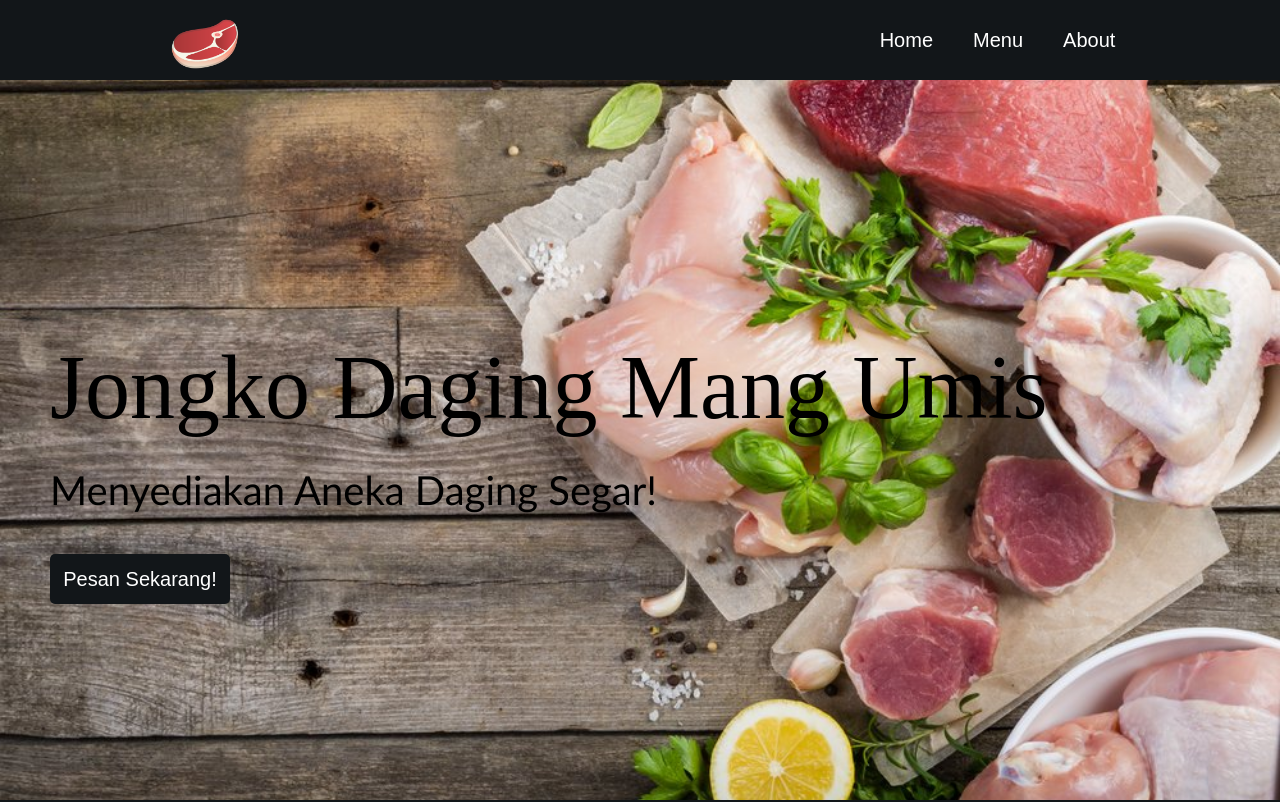
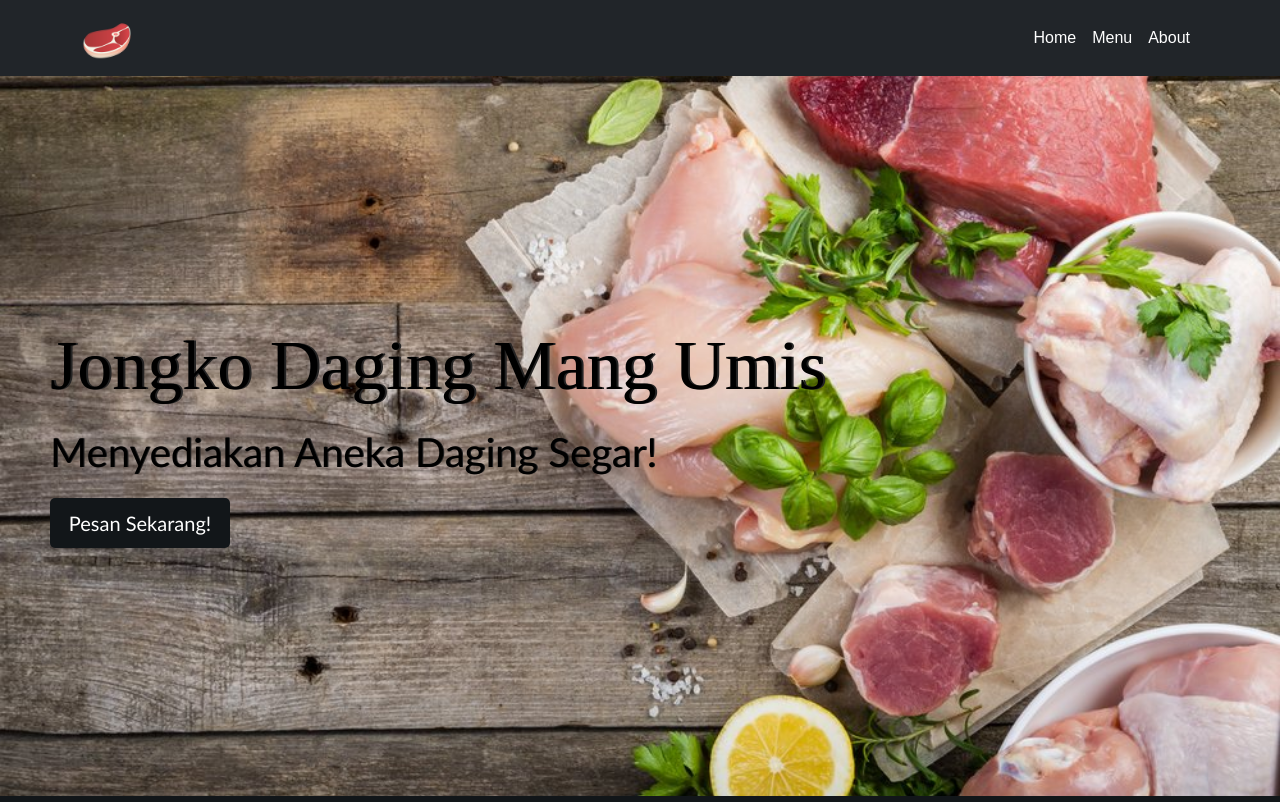
Before and after one commit to SandiSopian/Landing-Page_Dagangan, a React (Create React App) app: page / in a window 1280 px wide. Shown: the top 802 px of the page. Built offline with nearby package versions, Linux system fonts and the light colour scheme.

Commit message:
Adding navbar responsive with Bootstrap

```diff
--- a/package.json
+++ b/package.json
@@ -8,7 +8,9 @@
     "@testing-library/jest-dom": "^5.16.4",
     "@testing-library/react": "^13.2.0",
     "@testing-library/user-event": "^13.5.0",
+    "bootstrap": "^5.1.3",
     "react": "^18.1.0",
+    "react-bootstrap": "^2.4.0",
     "react-dom": "^18.1.0",
     "react-router-dom": "^6.3.0",
     "react-scripts": "5.0.1",
--- a/public/index.html
+++ b/public/index.html
@@ -5,10 +5,7 @@
     <link rel="icon" href="%PUBLIC_URL%/favicon.ico" />
     <meta name="viewport" content="width=device-width, initial-scale=1" />
     <meta name="theme-color" content="#000000" />
-    <meta
-      name="description"
-      content="Web site created using create-react-app"
-    />
+    <meta name="description" content="Web site created using create-react-app" />
     <link rel="apple-touch-icon" href="%PUBLIC_URL%/logo192.png" />
     <!--
       manifest.json provides metadata used when your web app is installed on a
@@ -24,6 +21,7 @@
       work correctly both with client-side routing and a non-root public URL.
       Learn how to configure a non-root public URL by running `npm run build`.
     -->
+
     <title>React App</title>
   </head>
   <body>
--- a/src/App.js
+++ b/src/App.js
@@ -1,16 +1,16 @@
 import "./App.css";
-import Navbar from "./components/Navbar";
 import { BrowserRouter as Router, Route, Routes } from "react-router-dom";
 import Home from "./pages/Home";
 import Footer from "./components/Footer";
 import Menu from "./pages/Menu";
 import About from "./pages/About";
+import Navigation from "./components/Navigation";
 
 function App() {
   return (
     <div className="App">
       <Router>
-        <Navbar />
+        <Navigation />
         <Routes>
           <Route path="/" exact element={<Home />}></Route>
           <Route path="/menu" exact element={<Menu />}></Route>
--- a/src/components/Footer.jsx
+++ b/src/components/Footer.jsx
@@ -12,14 +12,14 @@ function Footer() {
         <a href="https://www.facebook.com/een.nurhaeni.31508">
           <FacebookIcon />
         </a>
-        <a href="https://api.whatsapp.com/send?text=Pesan Daging!&phone=+6281321349581" target="_blank">
+        <a href="https://api.whatsapp.com/send?text=Mau Pesan Daging!&phone=+6281321349581" target="_blank">
           <WhatsAppIcon />
         </a>
         <a href="https://www.instagram.com/een.nurhaeni.31508">
           <InstagramIcon />
         </a>
       </div>
-      <p> &copy; 2022 Best Meat</p>
+      <p> &copy; 2022 Jongko Mang Umis</p>
     </div>
   );
 }
--- a/src/components/Navbar.jsx
+++ /dev/null
@@ -1,37 +0,0 @@
-import React, { useState } from "react";
-import Logo from "../assets/images/_bestmeat.png";
-import { Link } from "react-router-dom";
-import ReorderIcon from "@material-ui/icons/Reorder";
-import "../styles/Navbar.css";
-
-function Navbar() {
-  const [openLinks, setOpenLinks] = useState(false);
-
-  const toggleNavbar = () => {
-    setOpenLinks(!openLinks);
-  };
-  return (
-    <div className="navbar">
-      <div className="leftSide" id={openLinks ? "open" : "close"}>
-        <Link to="/">
-          <img src={Logo} alt="logo..." />
-        </Link>
-        <div className="hiddenLinks">
-          <Link to="/">Home</Link>
-          <Link to="/menu">Menu</Link>
-          <Link to="/about">About</Link>
-        </div>
-      </div>
-      <div className="rightSide">
-        <Link to="/">Home</Link>
-        <Link to="/menu">Menu</Link>
-        <Link to="/about">About</Link>
-        <button onClick={toggleNavbar}>
-          <ReorderIcon />
-        </button>
-      </div>
-    </div>
-  );
-}
-
-export default Navbar;
--- /dev/null
+++ b/src/components/Navigation.jsx
@@ -0,0 +1,28 @@
+import React from "react";
+import Logo from "../assets/images/_bestmeat.png";
+import "../styles/Navigation.css";
+import { Navbar, Nav, Container } from "react-bootstrap";
+
+const Navigation = () => {
+  return (
+    <>
+      <Navbar bg="dark" variant="dark" expand="lg">
+        <Container>
+          <Navbar.Brand href="#home">
+            <img src={Logo} width="50" height="50" className="d-inline-block align-top" alt="React Bootstrap logo" />
+          </Navbar.Brand>
+          <Navbar.Toggle aria-controls="basic-navbar-nav" />
+          <Navbar.Collapse id="basic-navbar-nav">
+            <Nav className="ms-auto">
+              <Nav.Link href="/">Home</Nav.Link>
+              <Nav.Link href="/Menu">Menu</Nav.Link>
+              <Nav.Link href="/About">About</Nav.Link>
+            </Nav>
+          </Navbar.Collapse>
+        </Container>
+      </Navbar>
+    </>
+  );
+};
+
+export default Navigation;
--- a/src/index.js
+++ b/src/index.js
@@ -2,6 +2,7 @@ import React from "react";
 import ReactDOM from "react-dom/client";
 import App from "./App";
 import reportWebVitals from "./reportWebVitals";
+import "bootstrap/dist/css/bootstrap.css";
 
 const root = ReactDOM.createRoot(document.getElementById("root"));
 root.render(
--- a/src/styles/About.css
+++ b/src/styles/About.css
@@ -45,11 +45,16 @@
 .about .aboutBottom h1 {
   font-size: 60px;
   color: black;
+  font-weight: bold;
   height: 30px;
   display: flex;
   justify-content: center;
   transform: translateY(-40px);
   font-family: cursive;
+  -webkit-transform: translateY(-40px);
+  -moz-transform: translateY(-40px);
+  -ms-transform: translateY(-40px);
+  -o-transform: translateY(-40px);
 }
 
 /* ================ Media Query ================ */
@@ -57,6 +62,8 @@
 @media only screen and (max-width: 800px) {
   .about .aboutBottom h1 {
     font-size: 50px;
+    font-weight: lighter;
+    margin-top: 30px;
   }
 
   .about .aboutBottom p {
--- a/src/styles/Home.css
+++ b/src/styles/Home.css
@@ -19,11 +19,12 @@
 .headerContainer h1 {
   justify-content: center;
   align-items: center;
-  font-size: 90px;
-  height: 70px;
+  font-size: 70px;
+  height: 90px;
   font-weight: 50;
   color: black;
   font-family: cursive;
+  text-shadow: rgb(37, 36, 36) 2px 0;
 }
 
 .headerContainer p {
@@ -31,6 +32,7 @@
   font-size: 40px;
   font-weight: lighter;
   color: black;
+  text-shadow: rgb(37, 36, 36) 1px 0;
 }
 
 .headerContainer button {
@@ -77,7 +79,7 @@
 
   .headerContainer h1 {
     font-size: 40px;
-    height: 70px;
+    height: 110px;
     color: white;
     text-align: center;
   }
@@ -85,6 +87,7 @@
   .headerContainer p {
     font-size: 26px;
     color: white;
+    text-align: center;
   }
 
   .headerContainer button {
--- a/src/styles/Menu.css
+++ b/src/styles/Menu.css
@@ -10,6 +10,7 @@
 .menu .menuTitle {
   font-family: cursive;
   font-size: 60px;
+  font-weight: bold;
 }
 
 .menuItem a {
--- a/src/styles/Navbar.css
+++ b/src/styles/Navbar.css
@@ -42,6 +42,7 @@
 
 .navbar .rightSide svg {
   font-size: 40px;
+  margin-left: -40px;
 }
 
 .navbar #open {
@@ -83,7 +84,8 @@
   }
 
   .navbar .rightSide svg {
-    font-size: 36px;
+    font-size: 40px;
+    margin-left: -40px;
   }
 }
 
--- /dev/null
+++ b/src/styles/Navigation.css
@@ -0,0 +1,8 @@
+.navbar-toggler div {
+  display: flex;
+  justify-content: end;
+}
+
+.navbar-dark .navbar-nav .nav-link {
+  color: white !important;
+}
```
Also changed, not shown: 1 other file (tests, documents, lock files or other folders).
